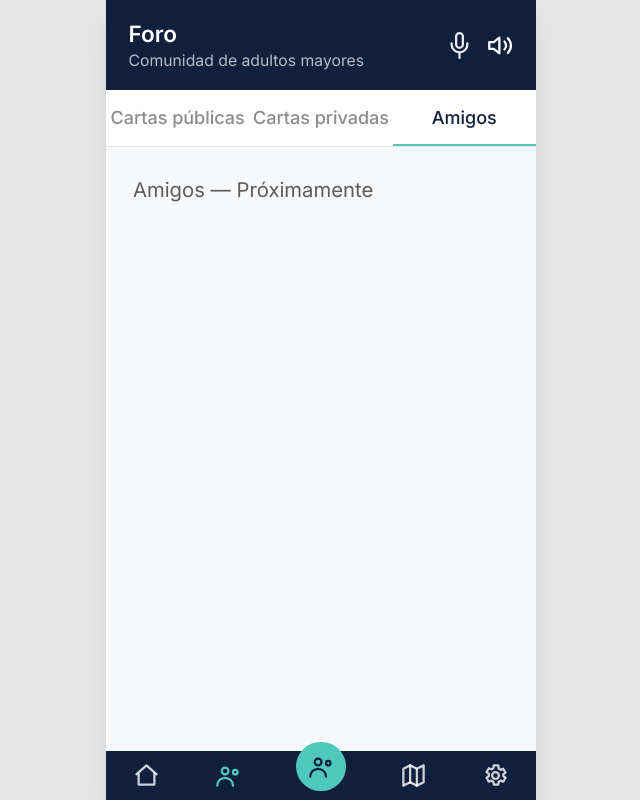
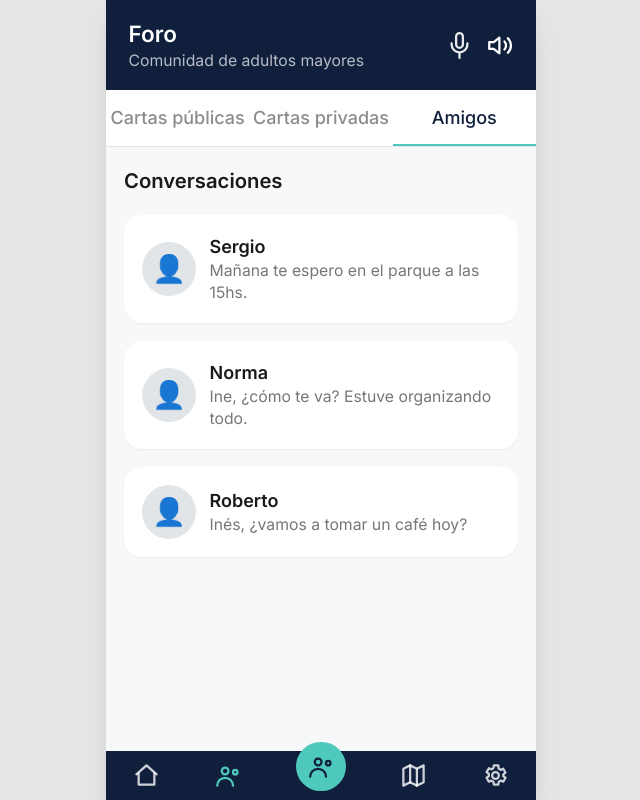
Before and after one commit to SimpleApp2026/simpleapp2026.github.io, a React (Vite) app: page /#/app/foro/amigos in a window 1280 px wide. Shown: the whole page, without its empty margins (319-959 px from the left). Built offline with nearby package versions, Linux system fonts and the light colour scheme; the HTML template or start-up script is replaced by a standard one.

Commit message:
feat(foro): amigos conversations tab

```diff
--- a/src/app/foro/Amigos.tsx
+++ b/src/app/foro/Amigos.tsx
@@ -1,3 +1,29 @@
+import { useNavigate } from 'react-router-dom'
+import { Card } from '../../ui/Card'
+import { CONVERSACIONES, getCartaPrivada } from '../../data/foro'
+
 export function Amigos() {
-  return <div className="p-6 text-lg text-ink/70">Amigos — Próximamente</div>
+  const navigate = useNavigate()
+  return (
+    <div className="p-4 flex flex-col gap-4">
+      <h2 className="text-lg font-semibold">Conversaciones</h2>
+      {CONVERSACIONES.map((c) => (
+        <button
+          key={c.id}
+          className="text-left"
+          onClick={() => {
+            if (getCartaPrivada(c.id)) navigate(`/app/foro/privada/${c.id}`)
+          }}
+        >
+          <Card className="flex items-center gap-3">
+            <span className="h-12 w-12 rounded-full bg-chip/20 grid place-items-center text-2xl" aria-hidden="true">👤</span>
+            <span className="flex-1">
+              <span className="block font-semibold">{c.amigo}</span>
+              <span className="block text-ink/60 text-sm line-clamp-1">{c.ultimo}</span>
+            </span>
+          </Card>
+        </button>
+      ))}
+    </div>
+  )
 }
```
Also changed, not shown: 1 other file (tests, documents, lock files or other folders).
